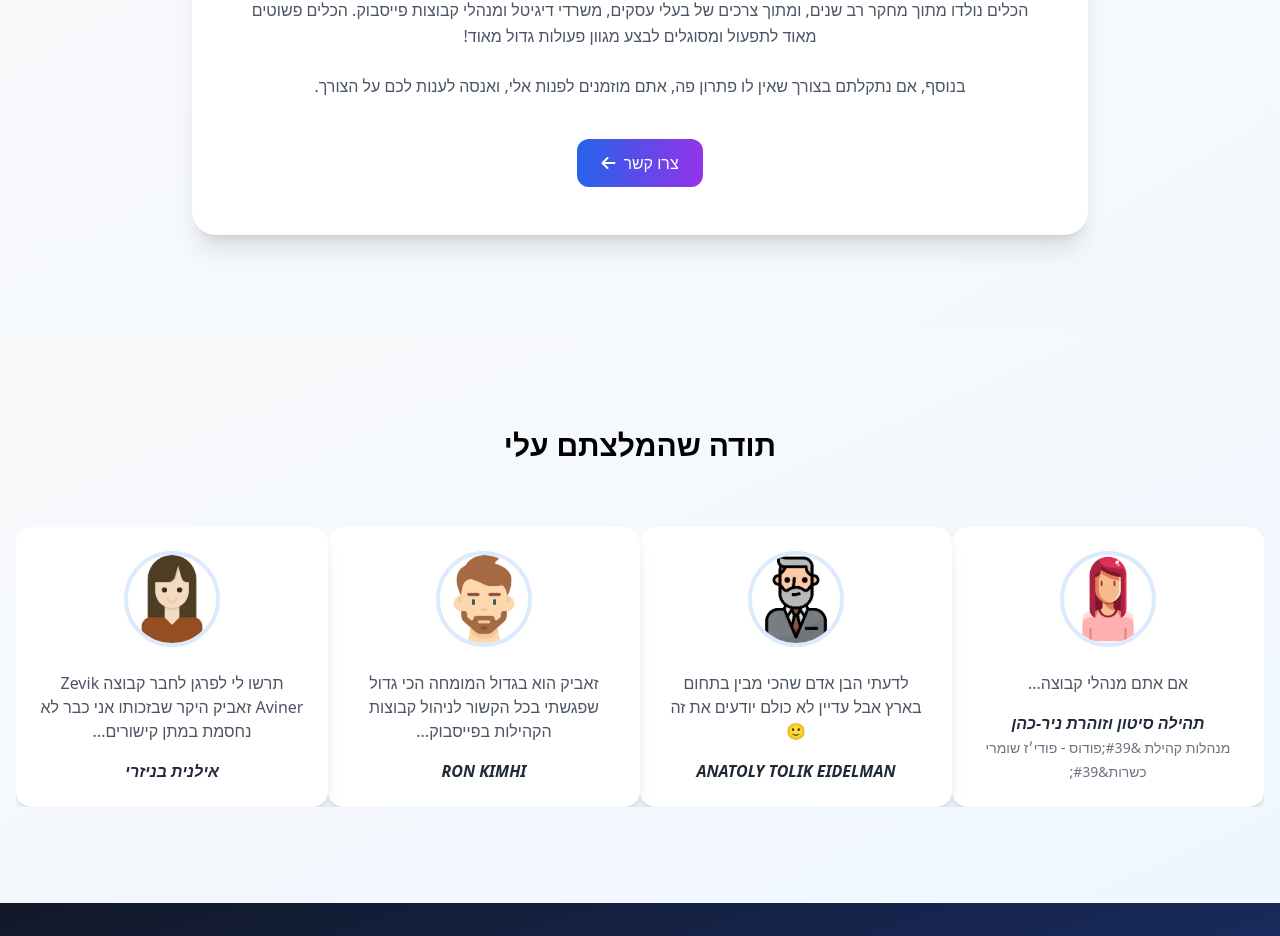
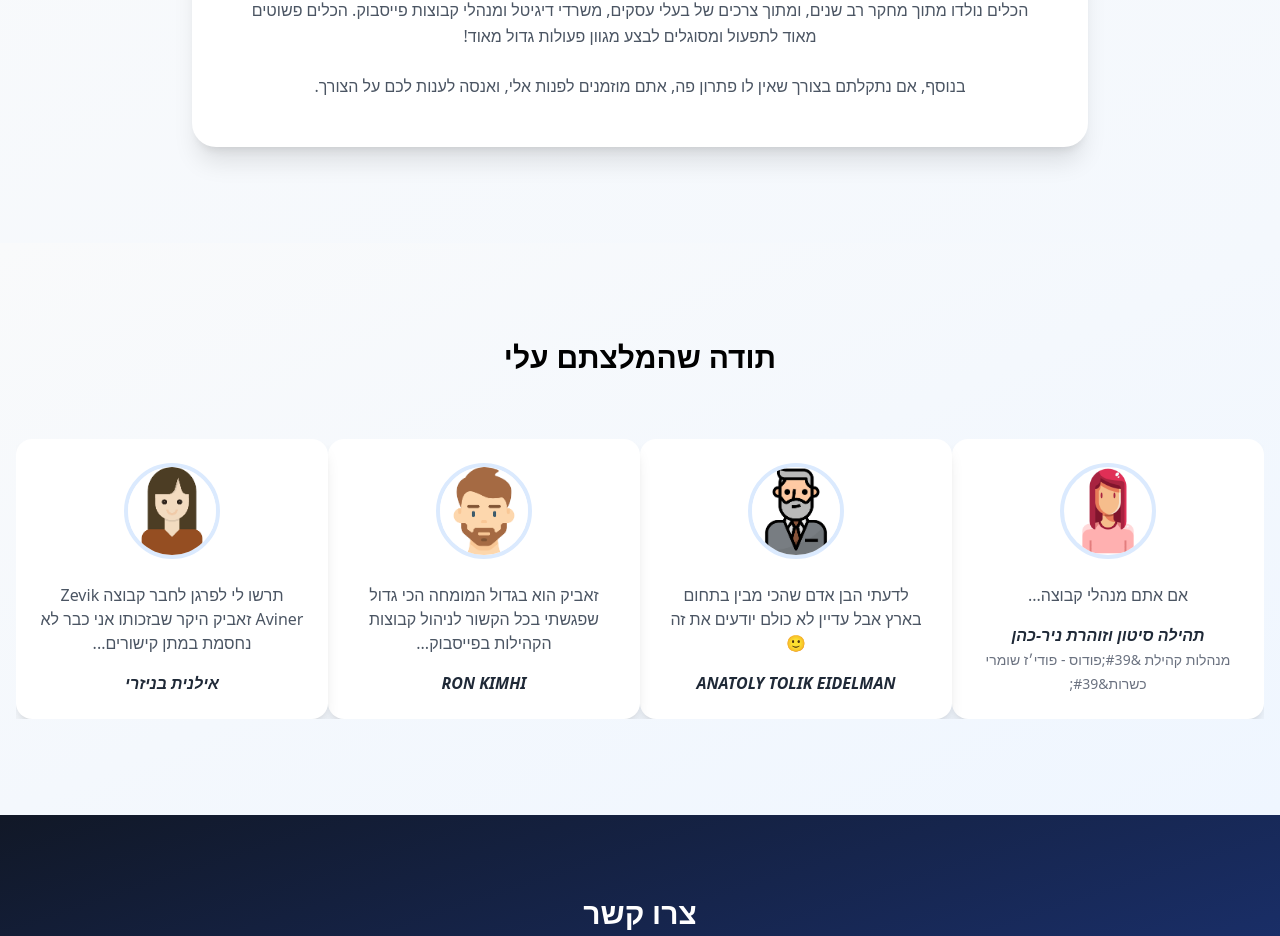
Before and after one commit to Zevik/ZeviksTools, a Next.js app: page / in a window 1280 px wide. Shown: the part 2294-3230 px from the top of the page. Built offline with nearby package versions, Linux system fonts and the light colour scheme.

Commit message:
Update text 'שמי 'זאביק' אבינר' to 'שמי זאביק אבינר' in About component

```diff
--- a/components/About.tsx
+++ b/components/About.tsx
@@ -38,17 +38,6 @@
                 בנוסף, אם נתקלתם בצורך שאין לו פתרון פה, אתם מוזמנים לפנות אלי, ואנסה לענות לכם על הצורך.
               </p>
             </div>
-
-            {/* Contact Button */}
-            <div className="mt-10 text-center">
-              <a
-                href="#contact"
-                className="inline-flex items-center px-6 py-3 bg-gradient-to-r from-blue-600 to-purple-600 text-white rounded-xl font-medium hover:shadow-lg transform hover:-translate-y-0.5 transition-all duration-200 scroll-smooth"
-              >
-                <span>צרו קשר</span>
-                <i className="fas fa-arrow-left mr-2"></i>
-              </a>
-            </div>
           </div>
         </div>
       </div>
```
